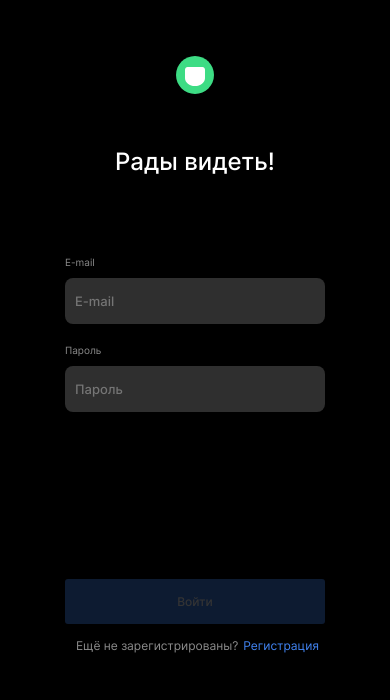
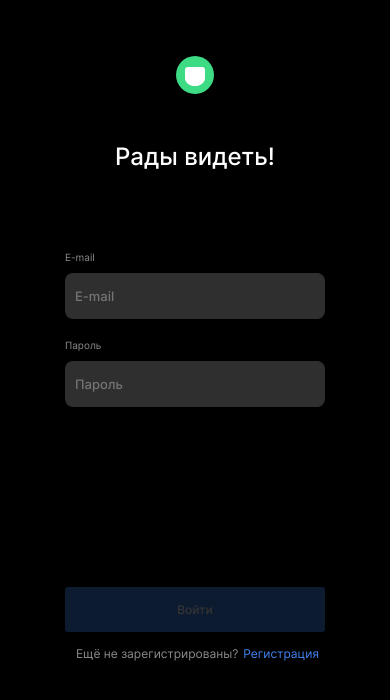
Before and after one commit to kybikn/movies-explorer-frontend, a React (Create React App) app: page /signin in a window 390 px wide. Shown: the top 700 px of the page. Built offline with nearby package versions, Linux system fonts and the light colour scheme.

Commit message:
fix: change sizes authbutton

```diff
--- a/src/components/AuthForm/AuthForm.css
+++ b/src/components/AuthForm/AuthForm.css
@@ -78,7 +78,7 @@
 .auth__button {
   width: 100%;
   height: 45px;
-  margin: 59px 0 16px;
+  margin: 70px 0 20px;
   padding: 0;
   display: flex;
   justify-content: center;
@@ -155,7 +155,7 @@
   }
 
   .auth__title {
-    margin: 50px 0 80px;
+    margin: 45px 0 80px;
   }
 
   .auth__box {
@@ -173,7 +173,7 @@
   }
 
   .auth__button {
-    margin: 147px 0 14px;
+    margin: 160px 0 14px;
     font-size: 12px;
     line-height: 15px;
   }
```
